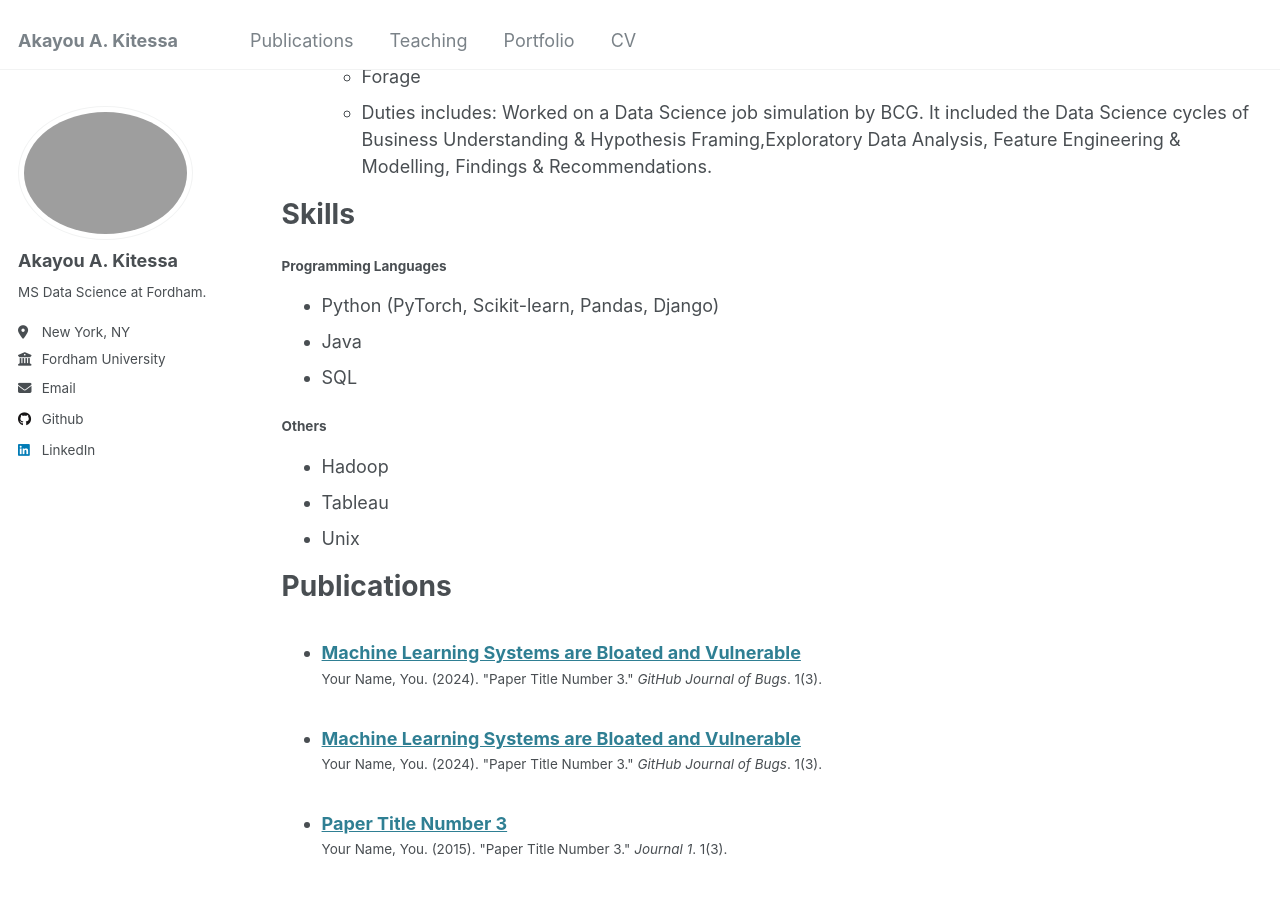
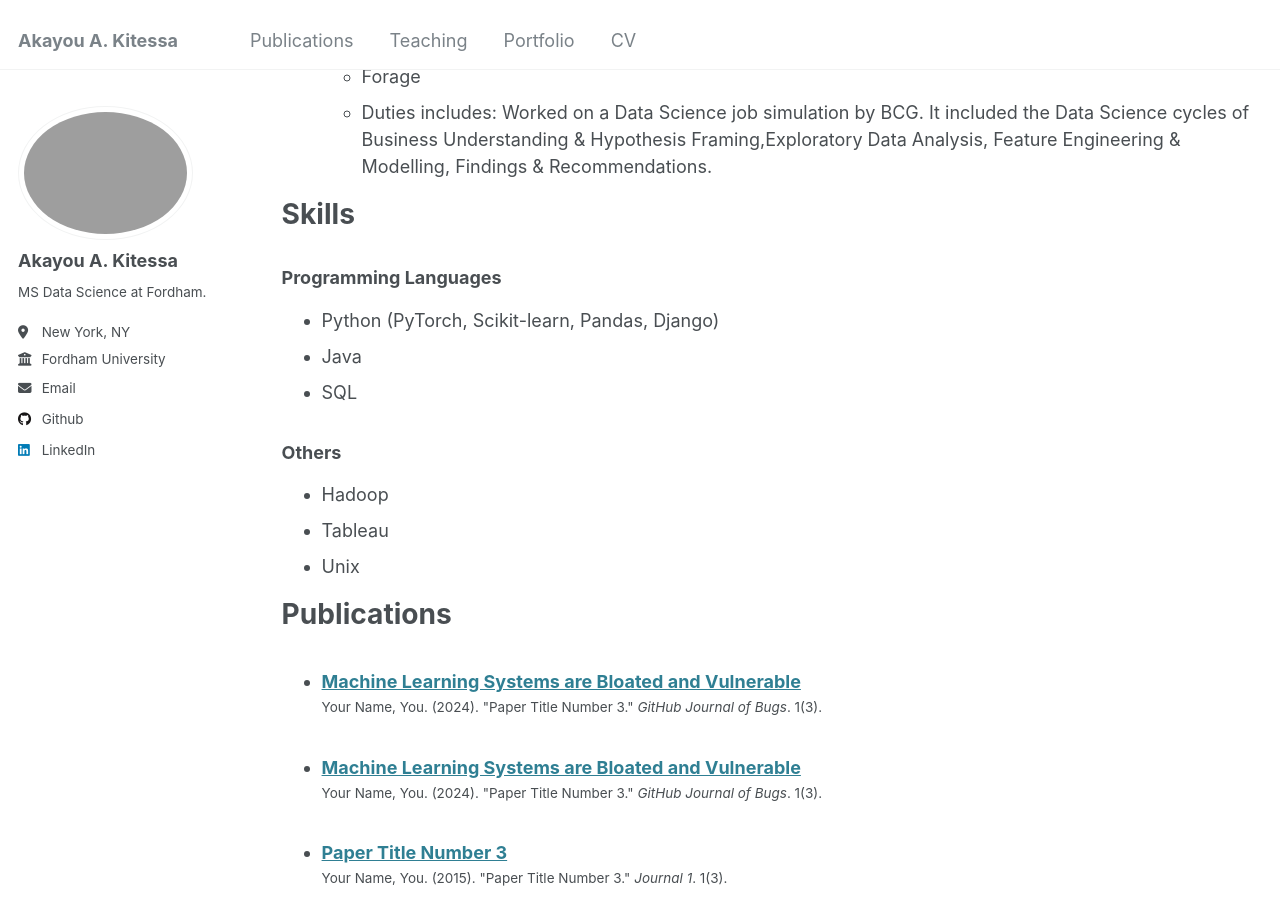
Before and after one commit to akuadane/akuadane.github.io, a Jekyll site: the page built from _pages/cv.md, in a window 1280 px wide and 900 px high, scrolled down 700 px. Built offline with Jekyll 4.4.1, drawn with Linux system fonts in a browser that asks for light colours.

Commit message:
updated it again

```diff
--- a/_pages/cv.md
+++ b/_pages/cv.md
@@ -33,12 +33,12 @@ Other experience
 
 Skills
 ======
-#### Programming Languages
+### Programming Languages
 - Python (PyTorch, Scikit-learn, Pandas, Django)
 - Java
 - SQL
 
-#### Others
+### Others
 - Hadoop
 - Tableau
 - Unix
```
